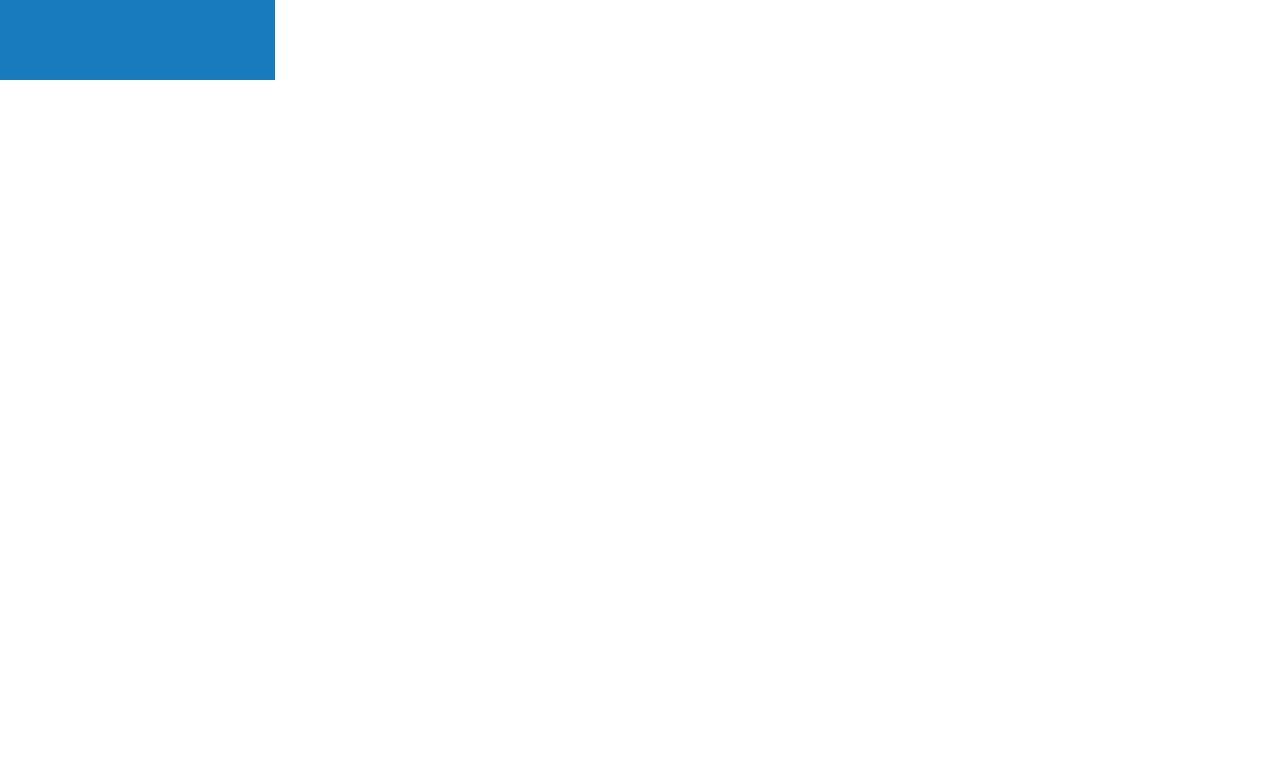
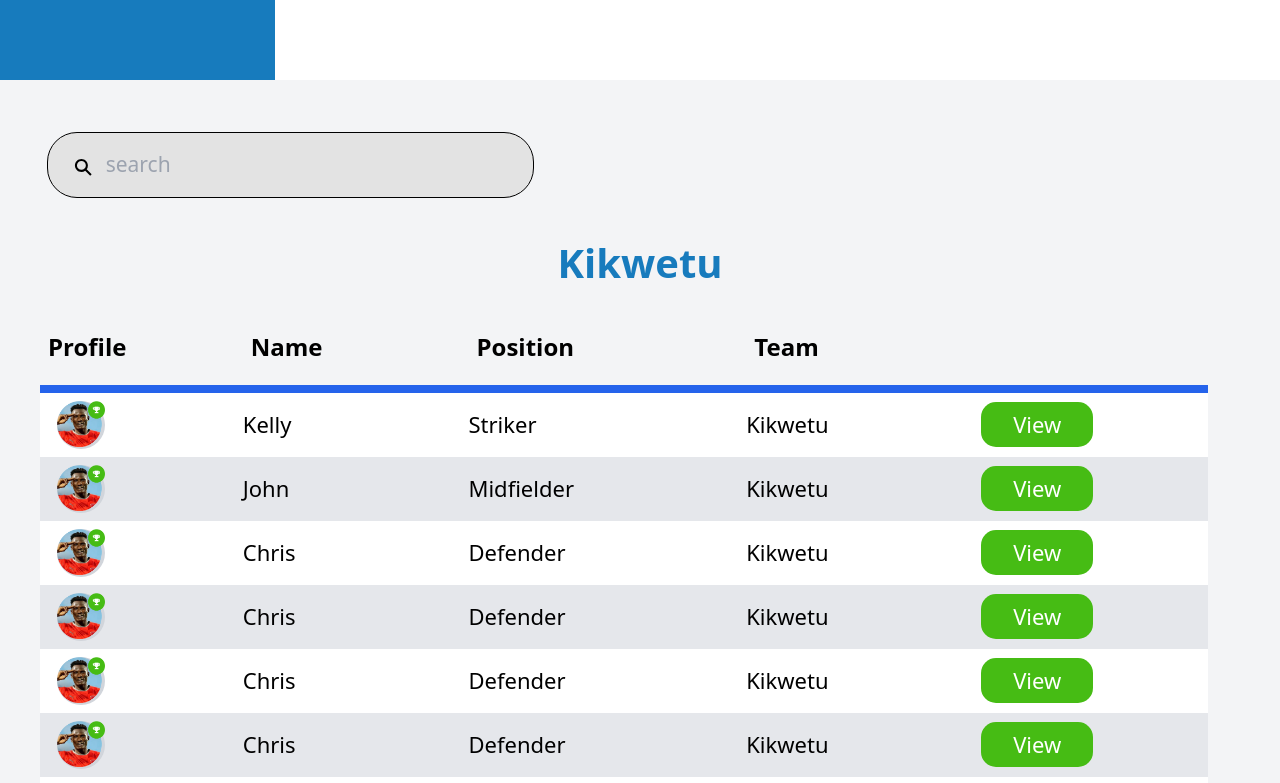
Before and after one commit to akirachix/Mphavu-Frontend, a Next.js app in the folder spotus/: page / in a window 1280 px wide. Shown: the part 1520-2303 px from the top of the page. Before the commit the page ends 1600 px from the top, so only its background shows below. Built offline with nearby package versions, Linux system fonts and the light colour scheme.

Commit message:
add agentsteam

```diff
--- /dev/null
+++ b/spotus/src/app/components/Team/index.tsx
@@ -0,0 +1,83 @@
+
+import Head from 'next/head'
+import Link from 'next/link'
+import { IoSearchSharp } from "react-icons/io5";
+
+export default function Teams() {
+  const TeamList = () => {
+    const players = [
+      { name: 'Kelly', position: 'Striker', team: 'Kikwetu' },
+      { name: 'John', position: 'Midfielder', team: 'Kikwetu' },
+      { name: 'Chris', position: 'Defender', team: 'Kikwetu' },
+      { name: 'Chris', position: 'Defender', team: 'Kikwetu' },
+      { name: 'Chris', position: 'Defender', team: 'Kikwetu' },
+      { name: 'Chris', position: 'Defender', team: 'Kikwetu' },
+      { name: 'Chris', position: 'Defender', team: 'Kikwetu' },
+      { name: 'Chris', position: 'Defender', team: 'Kikwetu' },
+      { name: 'Chris', position: 'Defender', team: 'Kikwetu' },
+
+    ]
+
+    return (
+      <div className=''>
+        <h2 className="text-[40px] font-bold mb-4 text-[#177BBD] text-center">Kikwetu</h2>
+        <table className="w-full">
+        <thead>
+  <tr className="text-black">
+    <th className="p-2 text-left text-[24px] border-b-8 border-blue-600">Profile</th>
+    <th className="p-5 text-left text-[24px] border-b-8 border-blue-600">Name</th>
+    <th className="p-5 text-left text-[24px] border-b-8 border-blue-600">Position</th>
+    <th className="p-5 text-left text-[24px] border-b-8 border-blue-600">Team</th>
+    <th className="p-5 text-left text-[24px] border-b-8 border-blue-600"></th>
+
+    <th className="p-2"></th>
+  </tr>
+</thead>
+          <tbody>
+            {players.map((player, index) => (
+              <tr key={index} className={index % 2 === 0 ? 'bg-white' : 'bg-gray-200'}>
+                <td className="p-2 ml-[8%]">
+
+                  <div className="w-12 h-12 bg-gray-300 rounded-full ml-[5%]">
+                    <img src="images/player.png" alt="profile" className='' />
+                  </div>
+                </td>
+                <td className="p-3 font-medium text-[22px]">{player.name}</td>
+                <td className="p-3 font-medium text-[22px] ml-[4%]">{player.position}</td>
+                <td className="p-3 font-medium text-[22px]">{player.team}</td>
+                <td className="p-2 ml-[5%]">
+                <button className="bg-[#46BC14] text-white px-8 py-1 rounded-[15px] h-[45px] 2xl:w-[32%] font-medium text-[22px] ml-[10%]">View</button>
+                </td>
+              </tr>
+            ))}
+          </tbody>
+        </table>
+      </div>
+    )
+  }
+
+
+  return (
+    <div className="flex h-screen bg-gray-100">
+      <Head>
+        <title>Spot Us - Teams</title>
+        <link rel="icon" href="/favicon.ico" />
+      </Head>
+
+      <main className="flex-1 p-10">
+
+      <div className='mb-[35px] ml-[-1.5%]'>
+  <div className="flex items-center w-[40%] ml-[25px] border border-black rounded-[30px] p-4 mt-[1%] bg-[#E3E3E3]">
+    <IoSearchSharp className="text-xl mr-3 ml-[2%] h-[25%] w-[5%] mb-[-1%]" />
+    <input
+      type="text"
+      placeholder="search"
+      className="w-full outline-none text-[21px] bg-[#E3E3E3]"
+     />
+  </div>
+</div>
+        <TeamList />
+      </main>
+    </div>
+  )
+}
--- a/spotus/src/app/page.tsx
+++ b/spotus/src/app/page.tsx
@@ -2,6 +2,7 @@
 import LandingPage from "./components/LandingPage";
 import Sidebar from "./components/Layout/AgentSidebar";
 import AgentSidebar from "./components/Layout/AgentSidebar";
+import Teams from "./components/Team";
 
 export default function Home() {
   return (
@@ -9,6 +10,7 @@
       <main>
       <LandingPage/>
       <AgentSidebar/>
+      <Teams/>
 
       </main>
 
```
Also changed, not shown: spotus/public/images/player.png (added), spotus/public/images/profile.png (added).
